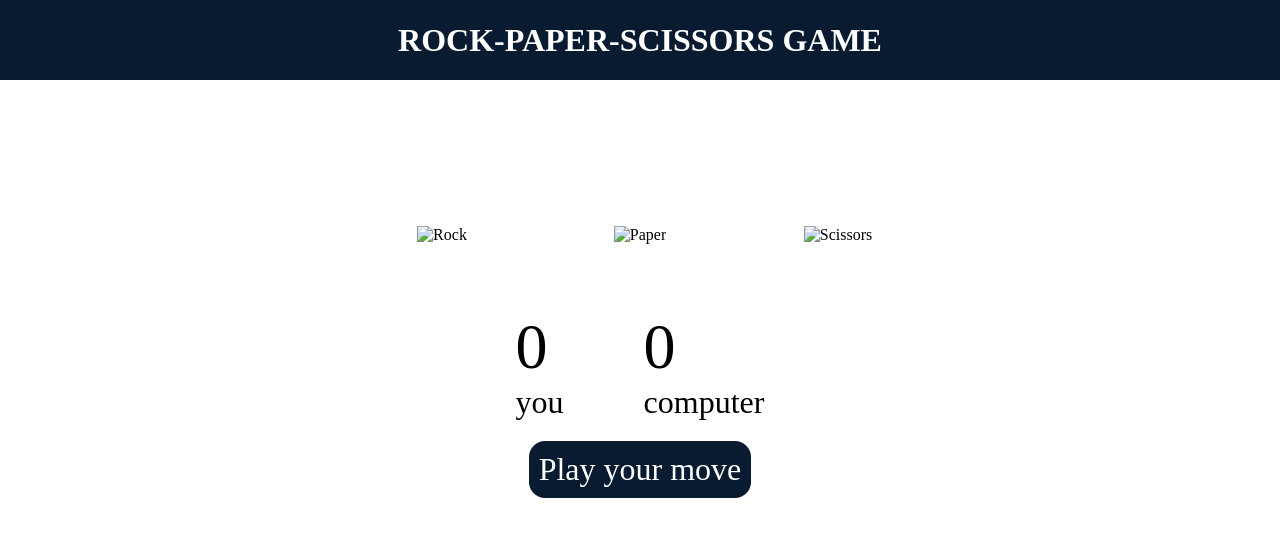
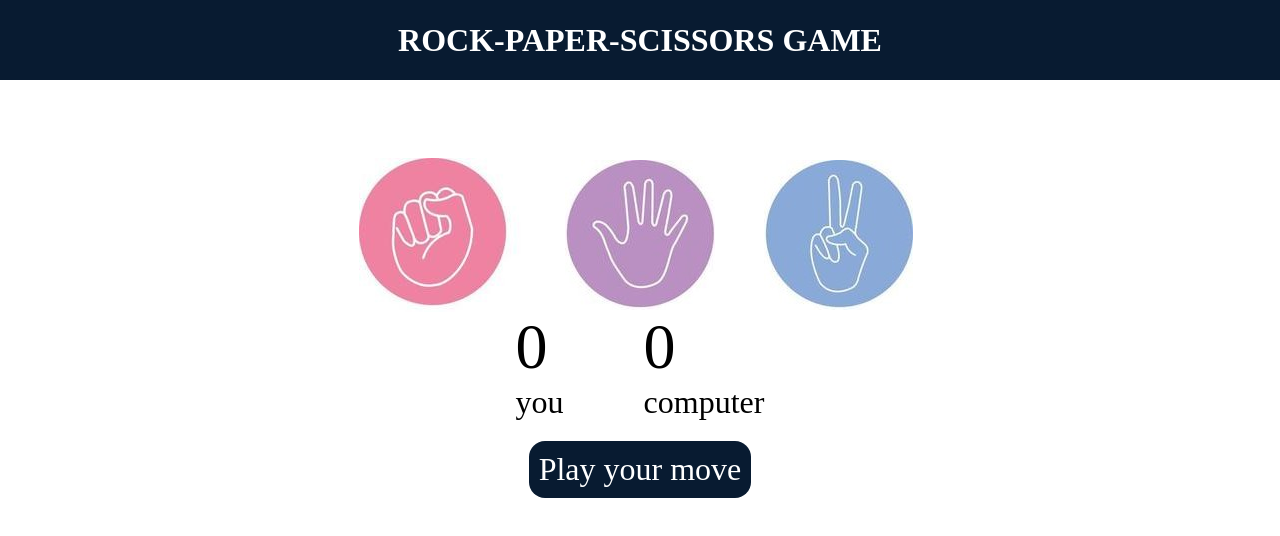
Before and after one commit to Ashishmane2021/first-website, a plain HTML site: page index.html in a window 1280 px wide. Drawn offline with Linux system fonts and the light colour scheme.

Commit message:
Update index.html
image location updated

```diff
--- a/index.html
+++ b/index.html
@@ -12,13 +12,13 @@
     <h1>ROCK-PAPER-SCISSORS GAME</h1>
     <div class="choices">
         <div class="choice" id="rock">
-            <img src="/HTML/project/web_development_project1/rock.jpg" alt="Rock">
+            <img src="rock.jpg" alt="Rock">
         </div>
         <div class="choice" id="paper">
-            <img src="/HTML/project/web_development_project1/paper.jpg" alt="Paper">
+            <img src="paper.jpg" alt="Paper">
         </div>
         <div class="choice" id="scissors">
-            <img src="/HTML/project/web_development_project1/scisor.jpg" alt="Scissors">
+            <img src="scisor.jpg" alt="Scissors">
         </div>
     </div>
 
```
